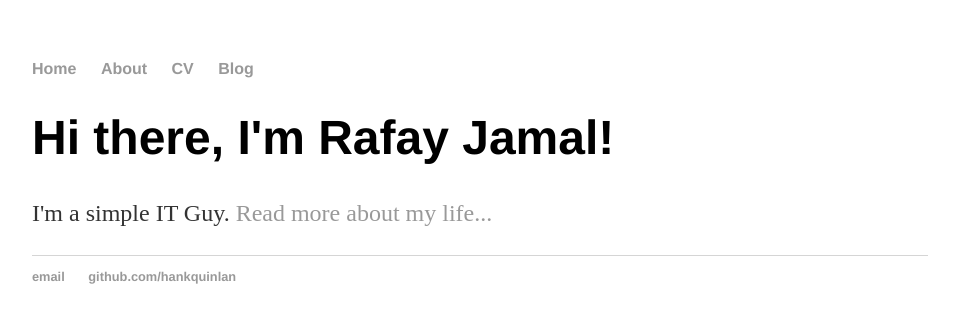
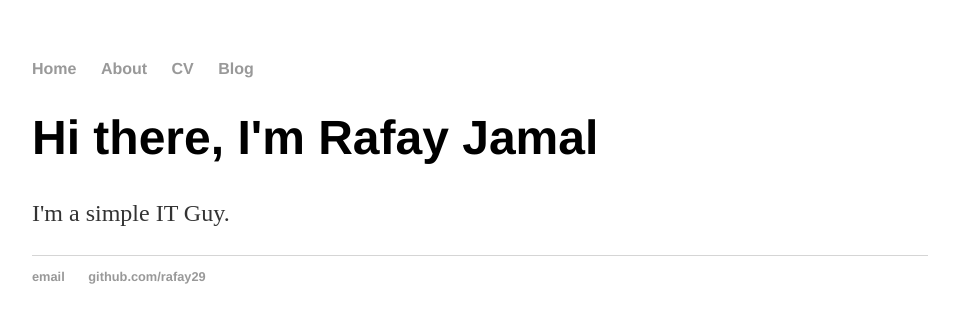
Before and after one commit to rafay29/rafay29.github.io, a Jekyll site: the page built from index.html, in a window 1280 px wide. Shown: the top 323 px of the page, without its empty margins (160-1119 px from the left). Built offline with Jekyll 4.4.1, drawn with Linux system fonts in a browser that asks for light colours.

Commit message:
Update index.html
Added jekyll changes

```diff
--- a/index.html
+++ b/index.html
@@ -1,30 +1,8 @@
-<!DOCTYPE html>
-<html>
-	<head>
-		<title>Rafay Jamal</title>
-		<!-- link to main stylesheet -->
-		<link rel="stylesheet" type="text/css" href="/css/main.css">
-	</head>
-	<body>
-		<nav>
-    		<ul>
-        		<li><a href="/">Home</a></li>
-	        	<li><a href="/about">About</a></li>
-        		<li><a href="/cv">CV</a></li>
-        		<li><a href="/blog">Blog</a></li>
-    		</ul>
-		</nav>
-		<div class="container">
-    		<div class="blurb">
-        		<h1>Hi there, I'm Rafay Jamal!</h1>
-				<p>I'm a simple IT Guy. <a href="/about">Read more about my life...</a></p>
-    		</div><!-- /.blurb -->
-		</div><!-- /.container -->
-		<footer>
-    		<ul>
-        		<li><a href="mailto:hankquinlanhub@gmail.com">email</a></li>
-        		<li><a href="https://github.com/hankquinlan">github.com/hankquinlan</a></li>
-			</ul>
-		</footer>
-	</body>
-</html>
+---
+layout: default
+title: Rafay Jamal
+---
+<div class="blurb">
+	<h1>Hi there, I'm Rafay Jamal</h1>
+	<p>I'm a simple IT Guy.</p>
+</div><!-- /.blurb -->
```
